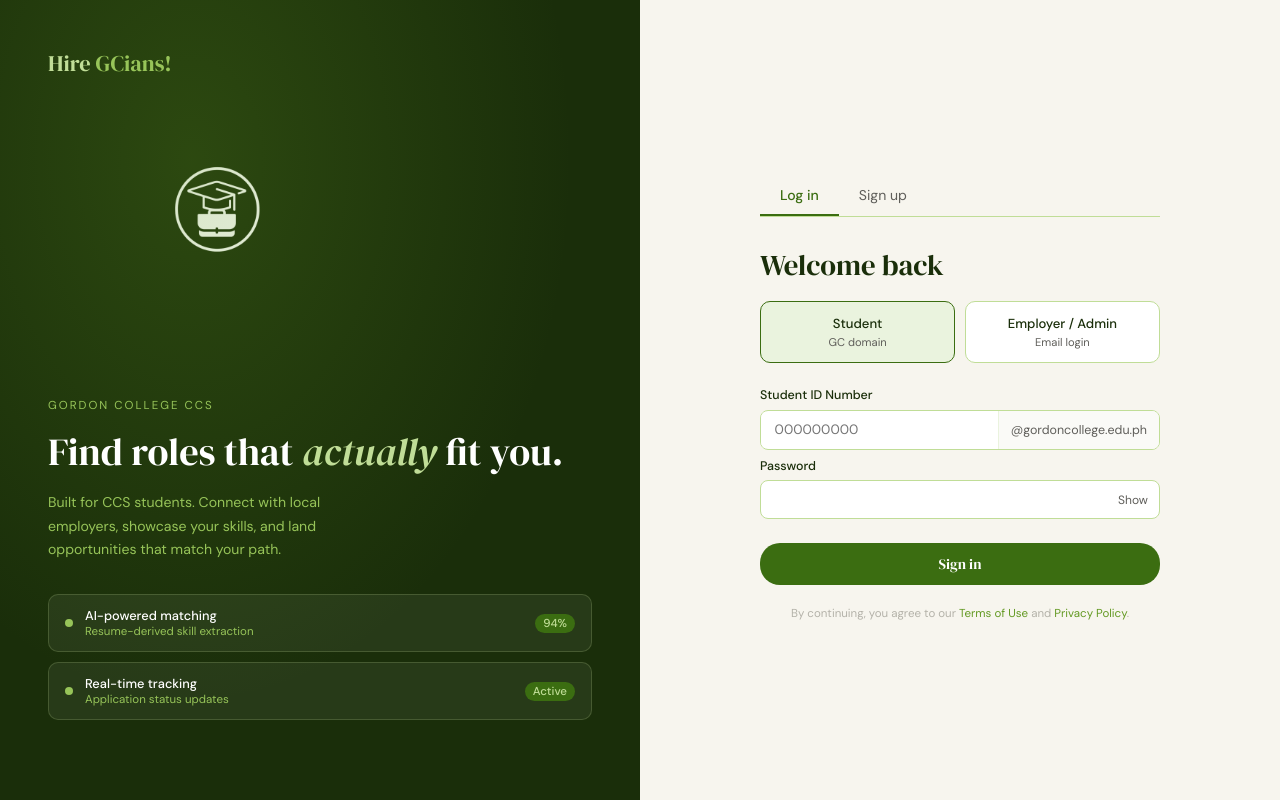
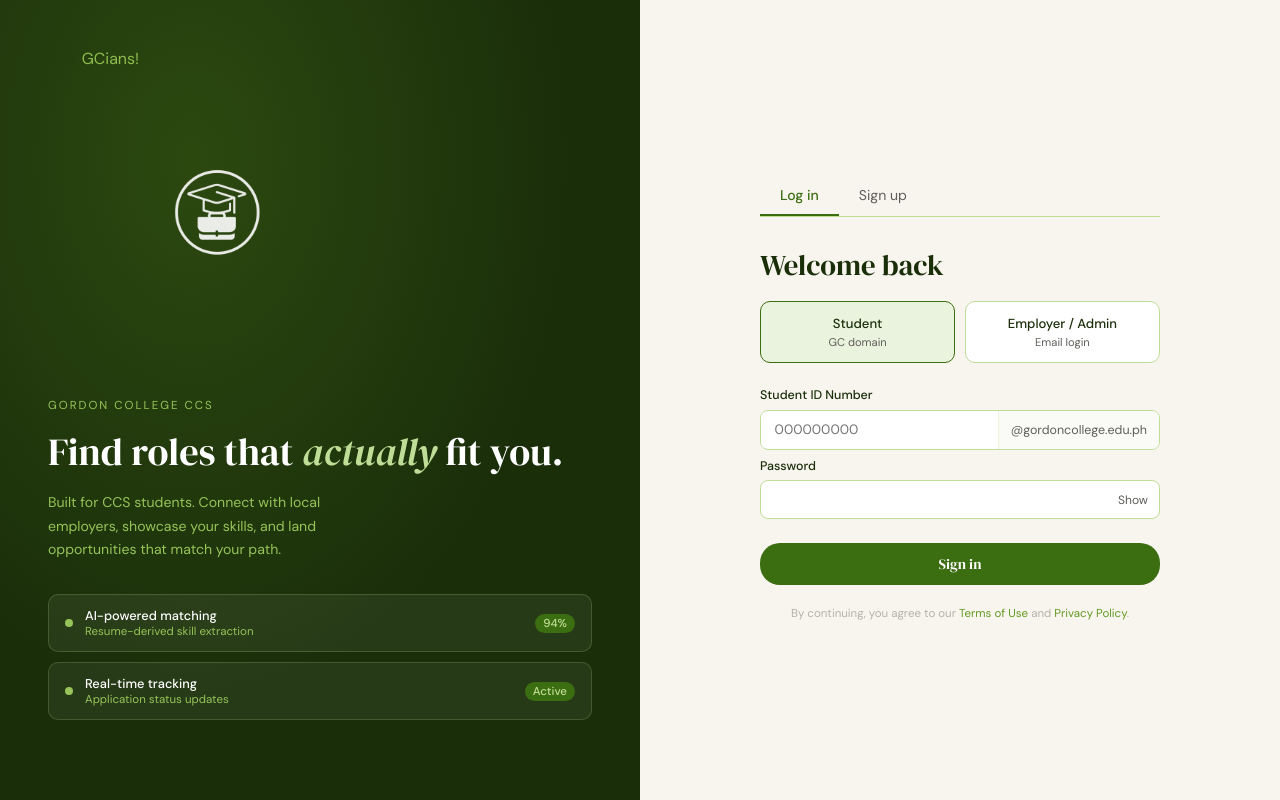
Before and after one commit to rizzcheeze/hiregcians, a Vue app: page /login in a window 1280 px wide. Built offline with nearby package versions, Linux system fonts and the light colour scheme; no server answers.

Commit message:
last revise on the register login thing

```diff
--- a/src/views/auth/Login.vue
+++ b/src/views/auth/Login.vue
@@ -200,7 +200,14 @@ const handleLogin = async () => {
   pointer-events: none;
 }
 
-.lp-logo { font-family: 'DM Serif Display', serif; font-size: 1.4rem; color: #C0DD97; position: relative; z-index: 1; }
+.lp-logo-img {
+  width: 350px;
+  margin-top: 1rem;
+  opacity: 0.9;
+  position: relative;
+  z-index: 1;
+  cursor: pointer;
+}
 .lp-logo span { color: #97C459; }
 .lp-hero { position: relative; z-index: 1; margin: 2rem 0; }
 .lp-label { font-size: 0.72rem; color: #97C459; letter-spacing: 2px; text-transform: uppercase; margin-bottom: 1rem; }
--- a/src/views/auth/Register.vue
+++ b/src/views/auth/Register.vue
@@ -308,8 +308,14 @@ const handleSignup = async () => {
 .auth-container { font-family: 'DM Sans', sans-serif; background: var(--gc-cream); color: var(--gc-dark); min-height: 100vh; display: grid; grid-template-columns: 1fr 1fr; }
 .left-panel { background: var(--gc-dark); padding: 3rem; display: flex; flex-direction: column; justify-content: space-between; position: relative; overflow: hidden; }
 .left-panel::before { content: ''; position: absolute; inset: 0; background: radial-gradient(ellipse at 30% 20%, rgba(99,153,34,0.25) 0%, transparent 60%); pointer-events: none; }
-.lp-logo { font-family: 'DM Serif Display', serif; font-size: 1.4rem; color: #C0DD97; position: relative; z-index: 1; }
-.lp-logo span { color: #97C459; }
+.lp-logo-img {
+  width: 350px;
+  margin-top: 1rem;
+  opacity: 0.9;
+  position: relative;
+  z-index: 1;
+  cursor: pointer;
+}
 .lp-hero { position: relative; z-index: 1; margin: 2rem 0; }
 .lp-label { font-size: 0.72rem; color: #97C459; letter-spacing: 2px; text-transform: uppercase; margin-bottom: 1rem; }
 .lp-heading { font-family: 'DM Serif Display', serif; font-size: 2.4rem; line-height: 1.2; color: #fff; margin-bottom: 1rem; }
```
